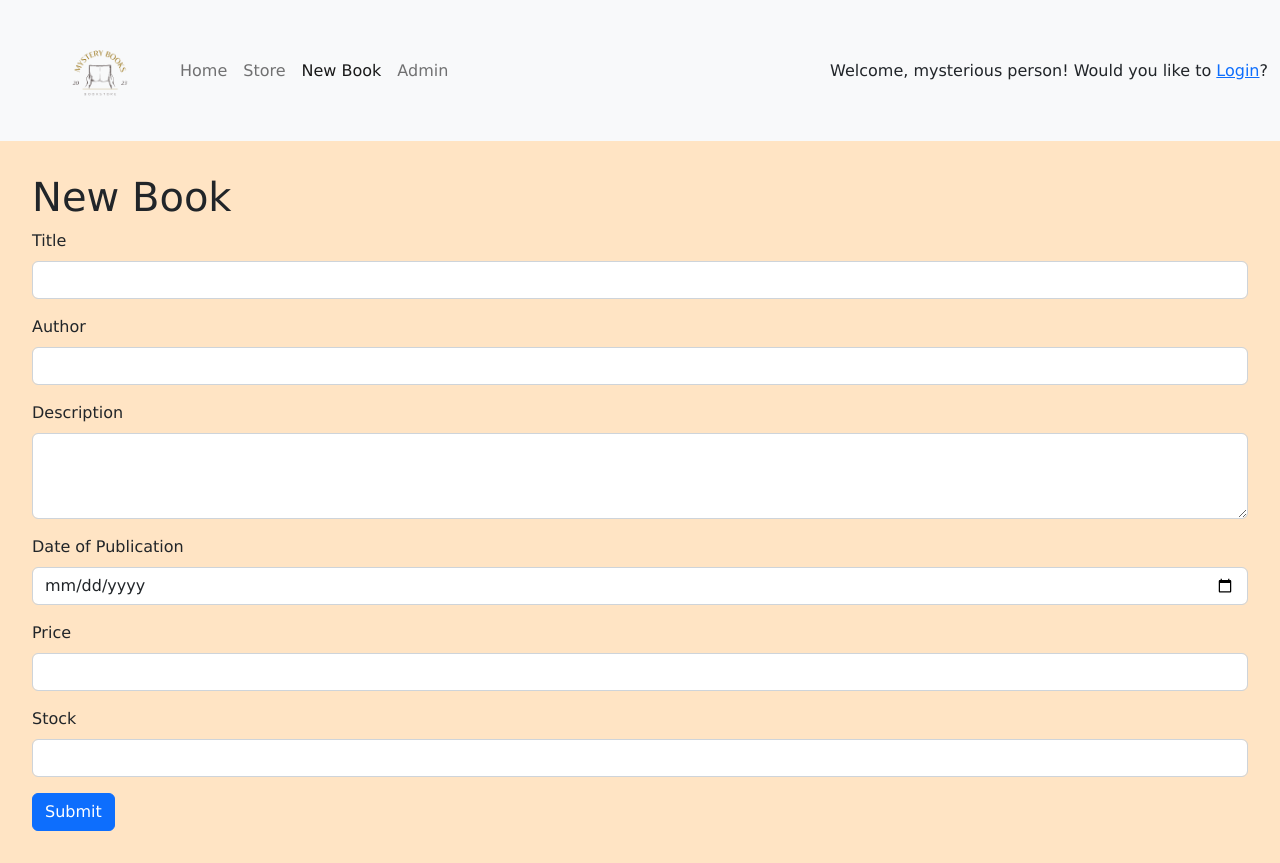
After one commit to irishtwins/Django-bookstore, a Django app: page /store/new in a window 1280 px wide. The commit adds this page. Run offline with Django 4.2, Linux system fonts and the light colour scheme.

Commit message:
styling, static files, store html files, bootstrap

```diff
--- /dev/null
+++ b/store/static/base/css/styles.css
@@ -0,0 +1,24 @@
+html {
+    font-size: 16px;
+    margin: 0;
+    padding: 0;
+    box-sizing: border-box;
+}
+
+*, *::before, *::after {
+    box-sizing: inherit;
+}
+
+body {
+    background-color: bisque;
+    font-family: 'Lucida Sans', 'Lucida Sans Regular', 'Lucida Grande', 'Lucida Sans Unicode', Geneva, Verdana, sans-serif;
+}
+
+.page-logo {
+    margin-left: 2rem;
+    height: 7rem;
+}
+
+main {
+    margin: 2rem;
+}
--- a/store/templates/base.html
+++ b/store/templates/base.html
@@ -1,35 +1,77 @@
+{% load static %}
+
 <!DOCTYPE html>
 <html lang="en">
     <head>
         <meta charset="UTF-8">
         <meta name="viewport" content="width=device-width, initial-scale=1.0">
         <title>{{ title }}</title>
+        <link rel="stylesheet" href="https://cdn.jsdelivr.net/npm/bootstrap@5.2.3/dist/css/bootstrap.min.css">
+        <link rel="stylesheet" href="{% static 'base/css/styles.css' %}">
     </head>
     <body>
-        <h1>{{ title }}</h1>
-        <section>
+        <header>
+            <nav class="navbar navbar-expand-lg bg-light">
+            <div class="container-fluid">
+                <a class="navbar-brand" href="#">
+                    <img src="{% static 'base/img/logo.png' %}" alt="Mystery Books logo" class="d-inline-block align-text-top page-logo" />
+                </a>
+                <button class="navbar-toggler" type="button" data-bs-toggle="collapse" data-bs-target="#navbarNav" aria-controls="navbarNav" aria-expanded="false" aria-label="Toggle navigation">
+                    <span class="navbar-toggler-icon"></span>
+                </button>
+                <div class="collapse navbar-collapse" id="navbarNav">
+                    <ul class="navbar-nav">
+                        <li class="nav-item">
+                            {% if menu == 'home' %}
+                                <a class="nav-link active" aria-current="page" href="{% url 'index' %}">Home</a>
+                            {% else %}
+                                <a class="nav-link" href="{% url 'index' %}">Home</a>
+                            {% endif %}
+                        </li>
+                        <li class="nav-item">
+                            {% if menu == 'store' %}
+                                <a class="nav-link active" aria-current="page" href="{% url 'store' %}">Store</a>
+                            {% else %}
+                                <a class="nav-link" href="{% url 'store' %}">Store</a>
+                            {% endif %}
+                        </li>
+                        <li class="nav-item">
+                            {% if menu == 'new_book' %}
+                                 <a class="nav-link active" aria-current="page" href="{% url 'new_book' %}">New Book</a>
+                            {% else %}
+                                <a class="nav-link" href="{% url 'new_book' %}">New Book</a>
+                            {% endif %}
+                        </li>
+                        <li class="nav-item">
+                            <a class="nav-link" href="{% url 'admin:index' %}">Admin</a>
+                        </li>
+                    </ul>
+                </div>
+                <div>
                     {% if request.user.is_authenticated %}
-                <h4>
                             Welcome,
                             {% if request.user.first_name %}
-                        {{ request.user.first_name }}
+                                {{ request.user.first_name }}!
                             {% else %}
-                        {{ request.user.username}}
-                    {% endif %}!
-                    <a href="{% url 'admin:index' %}">Admin</a>
-                </h4>
+                                {{ request.user.username}}!
+                            {% endif %}
                     {% else %}
-                <h4>
                             Welcome, mysterious person!
                             Would you like to <a href="{% url 'admin:index' %}">Login</a>?
-                </h4>
                     {% endif %}
-            </section>
-        <ul>
-            <li><a href="{% url 'index' %}">Home</a></li>
-            <li><a href="{% url 'store' %}">Store</a></li>
-        </ul>
+                </div>
+            </div>
+        </nav>
+    </header>
+
+
+    <main>
+        <h1>{{ title }}</h1>
+
         {% block content %}
         {% endblock %}
+    </main>
+
+        <script src="https://cdn.jsdelivr.net/npm/bootstrap@5.2.3/dist/js/bootstrap.bundle.min.js"></script>
     </body>
 </html>
--- /dev/null
+++ b/store/templates/store/book_form.html
@@ -0,0 +1,57 @@
+{% extends "base.html" %}
+
+{% block content %}
+
+{% if success_message %}
+<div class="alert alert-success alert-dismissible fade show" role="alert">
+    {{ success_message }}
+    <button type="button" class="btn-close" data-bs-dismiss="alert" aria-label="Close"></button>
+</div>
+<p>
+    <a href="{% url 'new_book' %}">Create another book</a>
+</p>
+{% endif %}
+
+{% if display_form %}
+    <form action="{% url 'new_book' %}" method="POST">
+        {% csrf_token %}
+        <div class="mb-3">
+            <label for="InputTitle" class="form-label">Title</label>
+            <input type="text" class="form-control" id="InputTitle" name="title" />
+        </div>
+        <div class="mb-3">
+            <label for="InputAuthor" class="form-label">Author</label>
+            <input type="text" class="form-control" id="InputAuthor" name="author" />
+        </div>
+        <div class="mb-3">
+            <label for="InputDescription" class="form-label">Description</label>
+            <textarea class="form-control" id="InputDescription" rows="3" name="description"></textarea>
+        </div>
+        <div class="mb-3">
+            <label for="InputPublishDate" class="form-label">Date of Publication</label>
+            <input type="date" class="form-control" id="InputPublishDate" name="publish_date" />
+        </div>
+        <div class="mb-3">
+            <label for="InputPrice" class="form-label">Price</label>
+            <input
+                type="number"
+                min="0"
+                step="0.01"
+                class="form-control"
+                id="InputPrice"
+                name="price" />
+        </div>
+        <div class="mb-3">
+            <label for="InputStock" class="form-label">Stock</label>
+            <input
+                type="number"
+                min="0"
+                class="form-control"
+                id="InputStock"
+                name="stock" />
+        </div>
+        <button type="submit" class="btn btn-primary">Submit</button>
+    </form>
+{% endif %}
+
+{% endblock %}
--- a/store/urls.py
+++ b/store/urls.py
@@ -4,4 +4,6 @@ from . import views
 urlpatterns = [
     path('', views.index, name='index'),
     path('store/', views.store, name='store'),
+    path('store/new', views.new_book, name='new_book'),
+    path('store/<int:book_id>', views.book_details, name='book_details'),
 ]
--- a/store/views.py
+++ b/store/views.py
@@ -7,14 +7,53 @@ from .models import Book
 def index(request):
     context = {
         'title': 'Mystery Books Home',
+        'menu': 'home',
     }
     return render(request, 'store/index.html')
 
 
 def store(request):
-    count =  Book.objects.all().count()
+    books = Book.objects.all()
+    count = books.count()
     context = {
         'title': 'Mystery Books Store',
+        'books': books,
         'count': count,
+        'menu': 'store',
     }
     return render(request, 'store/store.html', context)
+
+
+def book_details(request, book_id):
+    context = {
+        'menu': 'store',
+        'has_error': False,
+    }
+    try:
+        book = Book.objects.get(id=book_id)
+        context['title'] = book.title
+        context['book'] = book
+    except:
+        context['title'] = 'The book you are looking for is not available'
+        context['has_error'] = True
+    return render(request, 'store/book_details.html', context)
+
+
+def new_book(request):
+    context = {
+        'title': 'New Book',
+        'menu': 'new_book',
+        'display_form': False,
+    }
+    if request.method == 'POST':
+        print(request.POST.get('title'))
+        print(request.POST.get('author'))
+        print(request.POST.get('description'))
+        print(request.POST.get('publish_date'))
+        print(request.POST.get('price'))
+        print(request.POST.get('stock'))
+        context['success_message'] = 'The book has been created'
+    else:
+        context['display_form'] = True
+
+    return render(request, 'store/book_form.html', context)
```
Also changed, not shown: store/templates/store/book_details.html (added, +13 -0 lines), store/templates/store/store.html (+10 -0 lines), store/static/base/img/logo.png (added). Lines whose indentation alone changed are shown as unchanged.
